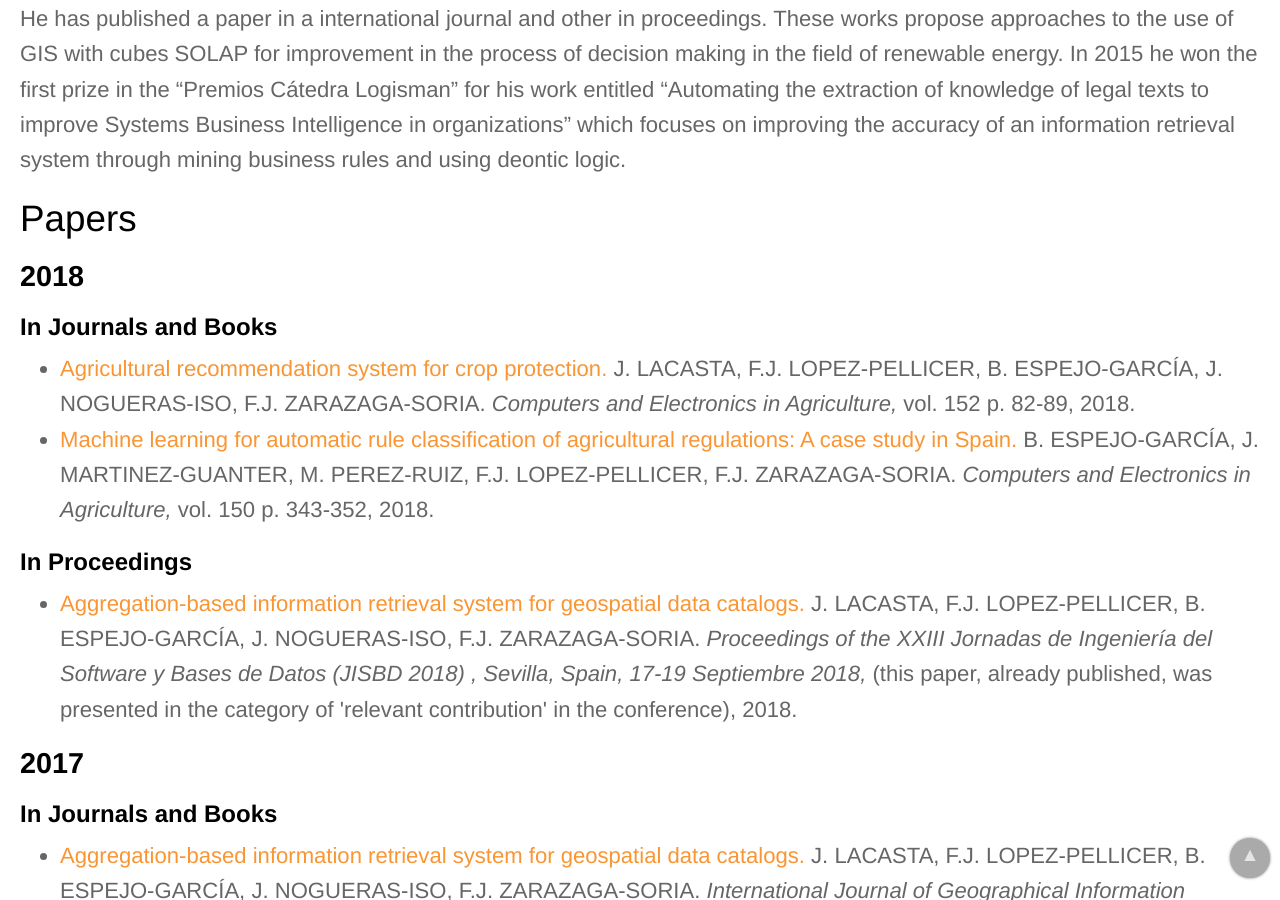
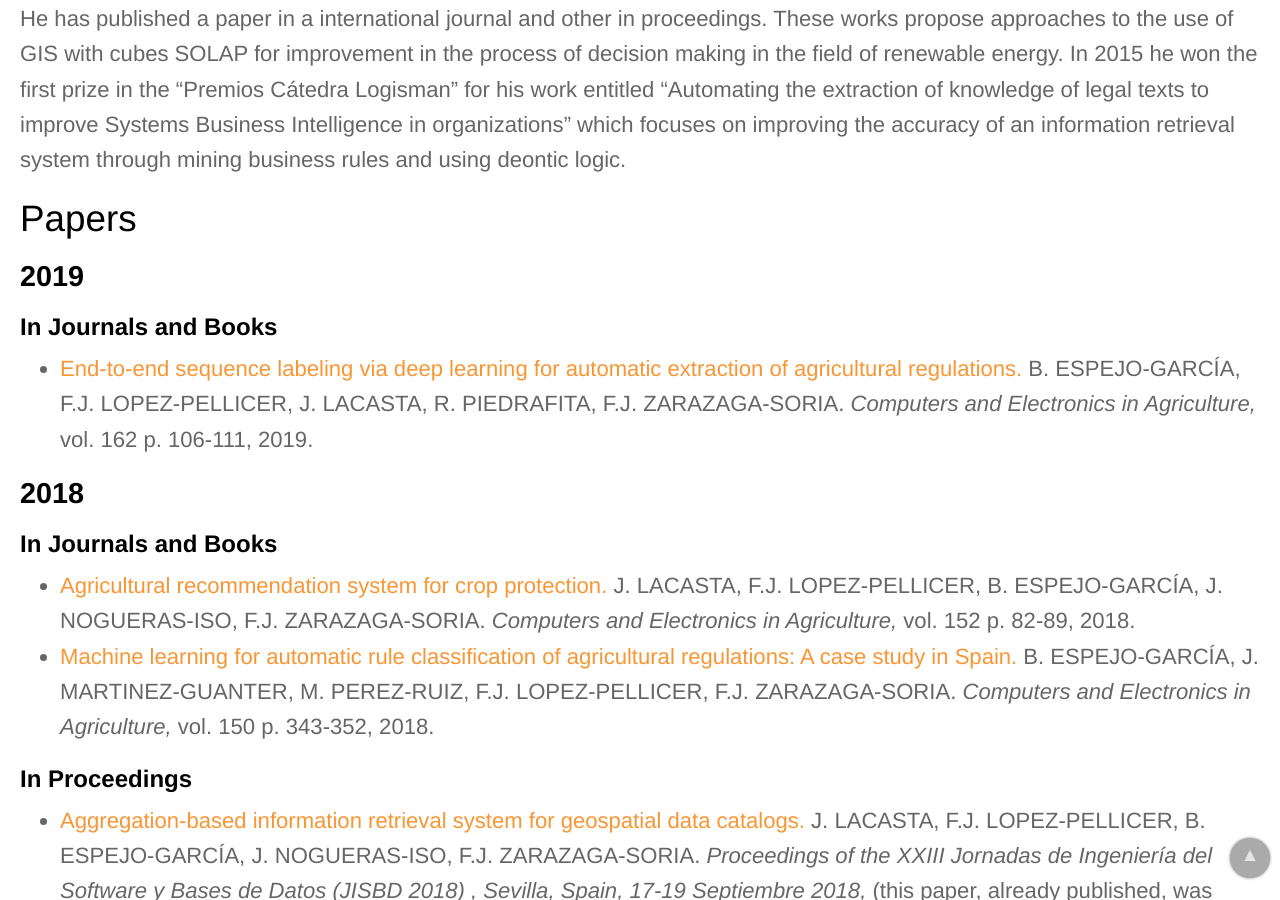
Before and after one commit to IAAA-Lab/IAAA-Lab.github.io, a Jekyll site: the page built from _staff/borjaeg.md, in a window 1280 px wide and 900 px high, scrolled down 620 px. Built offline with Jekyll 4.4.1, drawn with Linux system fonts in a browser that asks for light colours.

Commit message:
Update papers.yml
Inclusión del artículo:
"End-to-end sequence labeling via deep learning for automatic extraction of agricultural regulations"

```diff
--- a/_data/papers.yml
+++ b/_data/papers.yml
@@ -1,6 +1,14 @@
 # Importante: dentro de este fichero los artículos tienen que estar ordenados por año
 # (los más recientes primero) y dentro de cada año primero van los libros, luego los
 # artículos de revista y capítulos de libro y finalmente los artículos de congresos
+# -------------------
+- title: "End-to-end sequence labeling via deep learning for automatic extraction of agricultural regulations"
+  url: https://doi.org/10.1016/j.compag.2019.03.027
+  authors: B. ESPEJO-GARCÍA, F.J. LOPEZ-PELLICER, J. LACASTA, R. PIEDRAFITA, F.J. ZARAZAGA-SORIA
+  publication: "Computers and Electronics in Agriculture"
+  publication_detail: "vol. 162 p. 106-111"
+  year: 2019
+  doi: 10.1016/j.compag.2019.03.027
 # -------------------
 - title: "Development of an open sensorized platform in a smart agriculture context: A vineyard support system for monitoring mildew disease"
   url: https://doi.org/10.1016/j.suscom.2019.01.011
```
